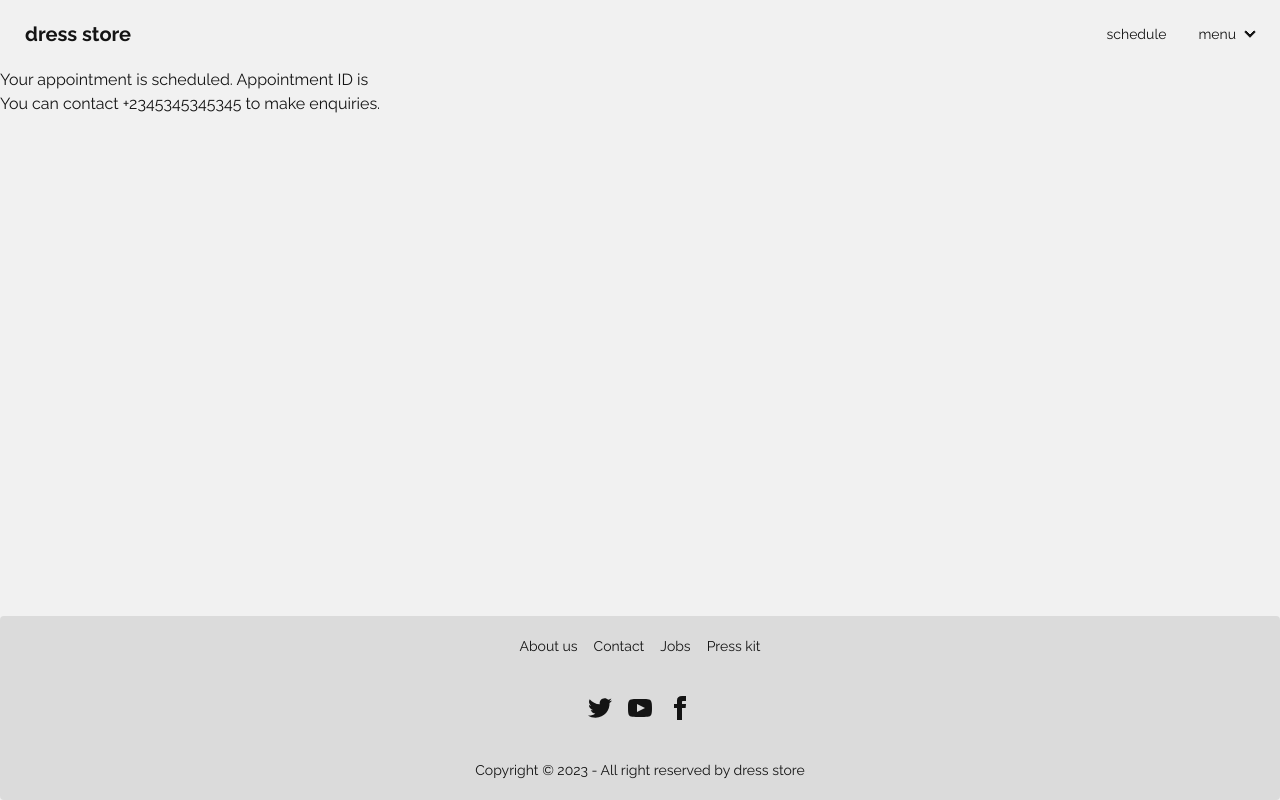
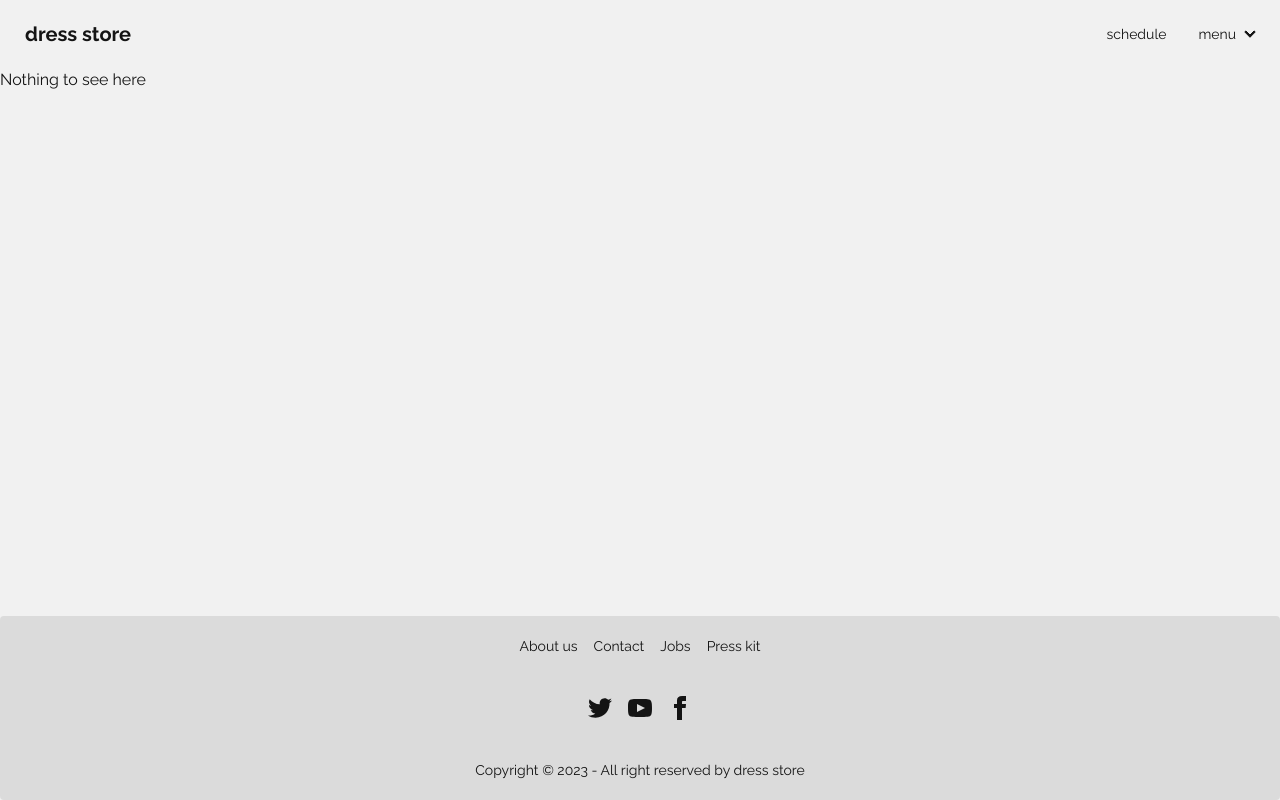
Before and after one commit to elvisnipah/appointment-booking-frontend, a React (Vite) app: page /confirm in a window 1280 px wide. Built offline with nearby package versions, Linux system fonts and the light colour scheme.

Commit message:
qol improvements

```diff
--- a/src/components/ConfirmationPage.jsx
+++ b/src/components/ConfirmationPage.jsx
@@ -3,13 +3,15 @@ import { useSelector } from "react-redux";
 const ConfirmationPage = () => {
   const appointment = useSelector(({ bookings }) => bookings);
 
-  if (!appointment) {
+  console.log(appointment[0]);
+
+  if (!appointment[0]) {
     return <div>Nothing to see here</div>;
   }
 
   return (
-    <div>
-      Your appointment is scheduled. Appointment ID is {appointment.id}
+    <div className="p-4">
+      Your appointment is scheduled. Appointment ID is {appointment[0].id}
       <br />
       You can contact +2345345345345 to make enquiries.
     </div>
--- a/src/components/LoginForm.jsx
+++ b/src/components/LoginForm.jsx
@@ -19,9 +19,9 @@ const LoginForm = () => {
       window.localStorage.setItem("loggedInUser", JSON.stringify(userObject));
       setUsername("");
       setPassword("");
-      dispatch(setNotification(username + "successfully logged in"));
+      dispatch(setNotification(username + " successfully logged in"));
     } catch (exception) {
-      dispatch(setNotification("incorrect username/password"));
+      dispatch(setNotification("login-fail"));
     }
   };
 
```
